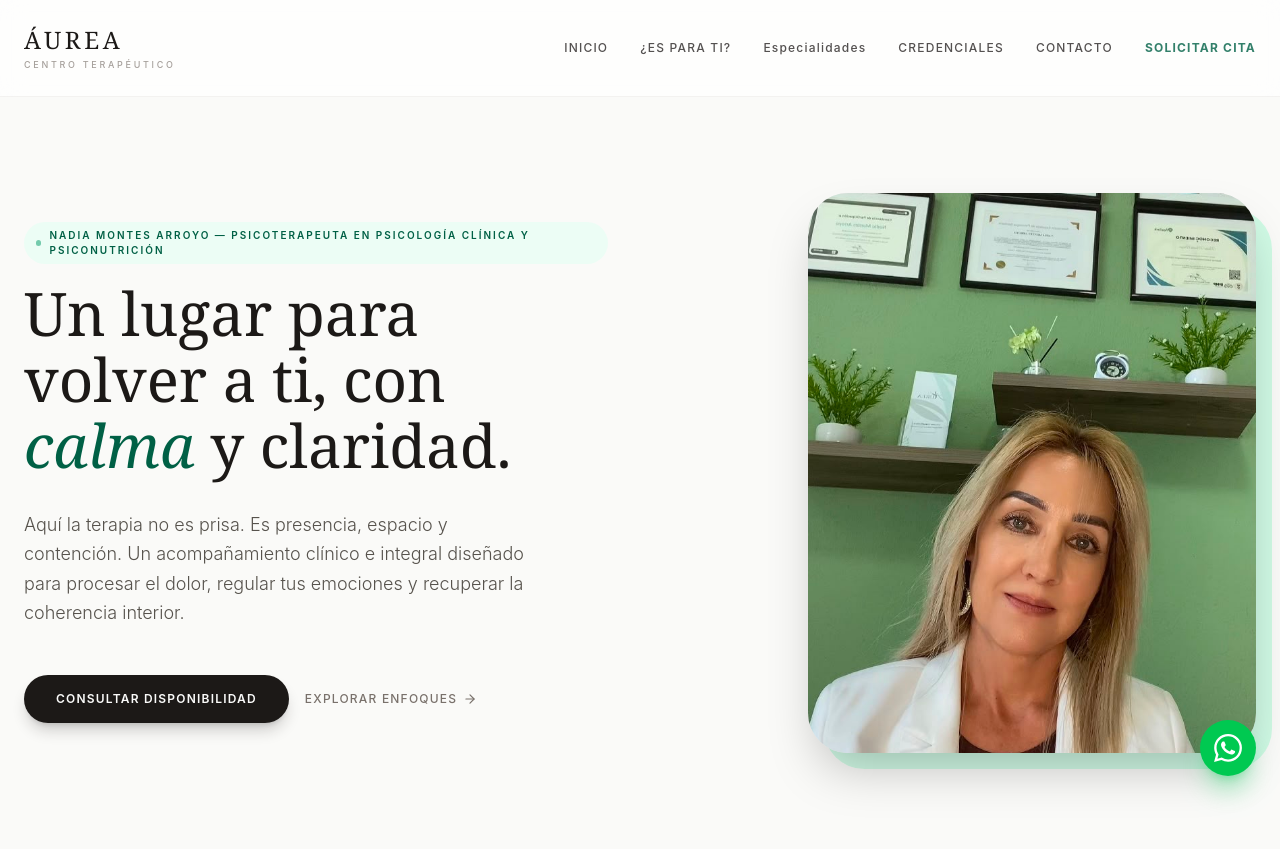
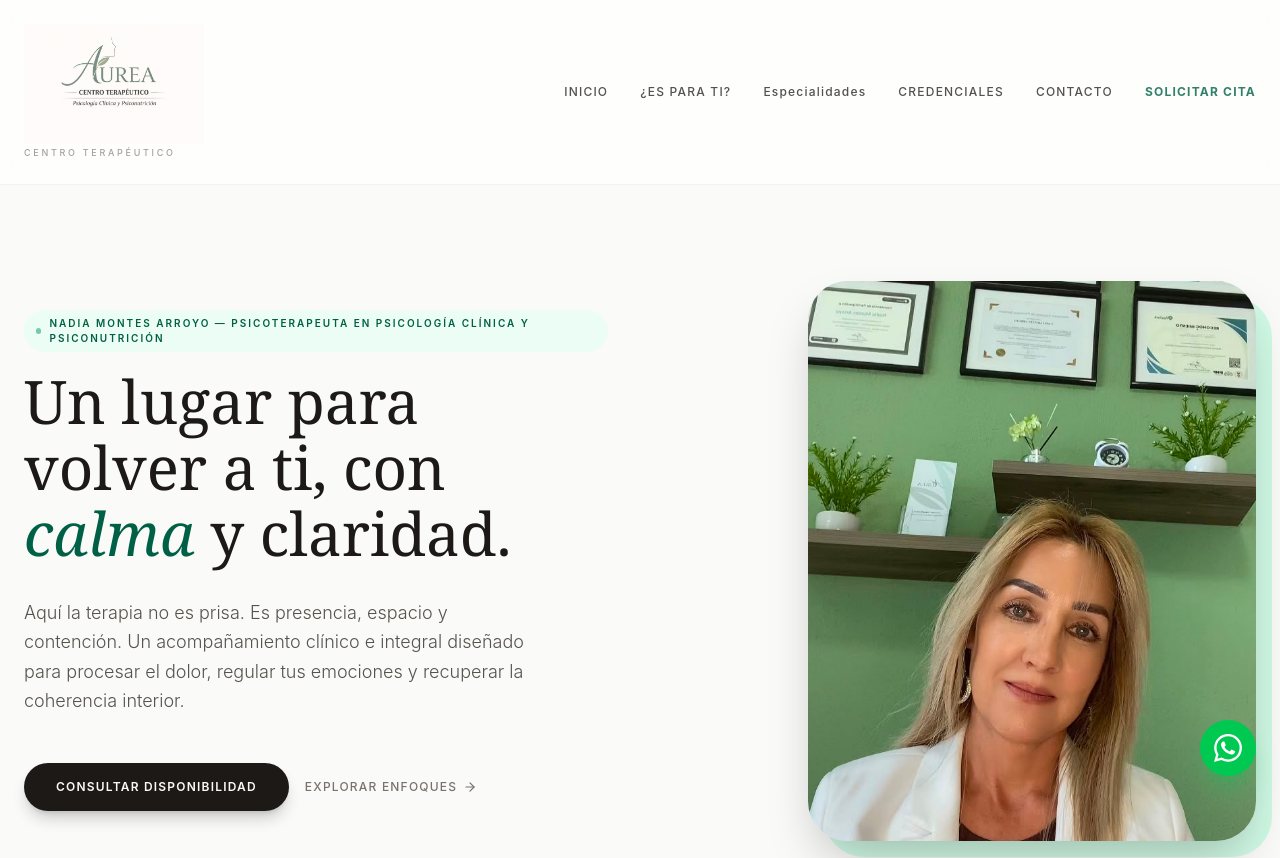
Before and after one commit to andyuriostegui/web-psicologa, a React (Vite) app: page / in a window 1280 px wide. Shown: the top 858 px of the page. Built offline with nearby package versions, Linux system fonts and the light colour scheme.

Commit message:
Fix logo

```diff
--- a/src/App.jsx
+++ b/src/App.jsx
@@ -172,7 +172,7 @@ export default function App() {
       {/* NAVBAR */}
       <nav className="max-w-7xl mx-auto px-6 py-6 flex justify-between items-center bg-white/70 backdrop-blur-md sticky top-0 z-50 border-b border-stone-200/50">
         <div className="flex flex-col">
-          <span className="text-2xl font-serif tracking-[0.15em] text-stone-900">ÁUREA</span>
+          <img src="/aurealogo.jpeg" alt="Áurea Centro Terapéutico" className="h-10 md:h-30 w-auto object-contain" />
           <span className="text-[9px] uppercase tracking-[0.3em] text-stone-400 mt-0.5 font-medium">Centro Terapéutico</span>
         </div>
         <div className="space-x-8 text-xs uppercase tracking-widest font-medium opacity-80 hidden lg:flex">
```
